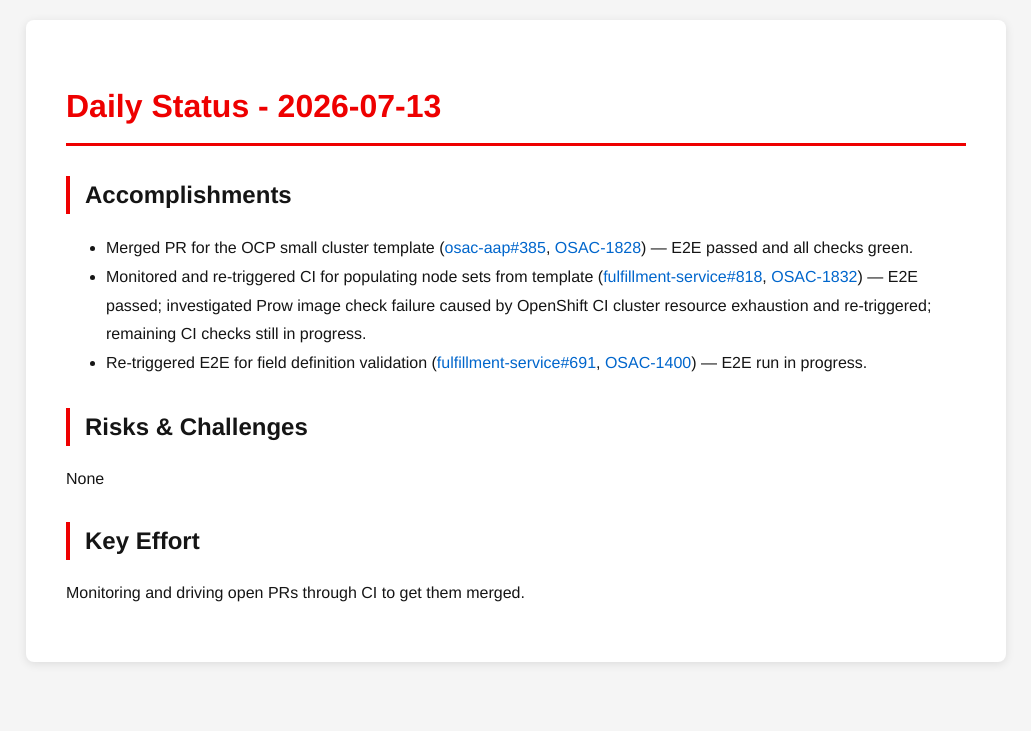
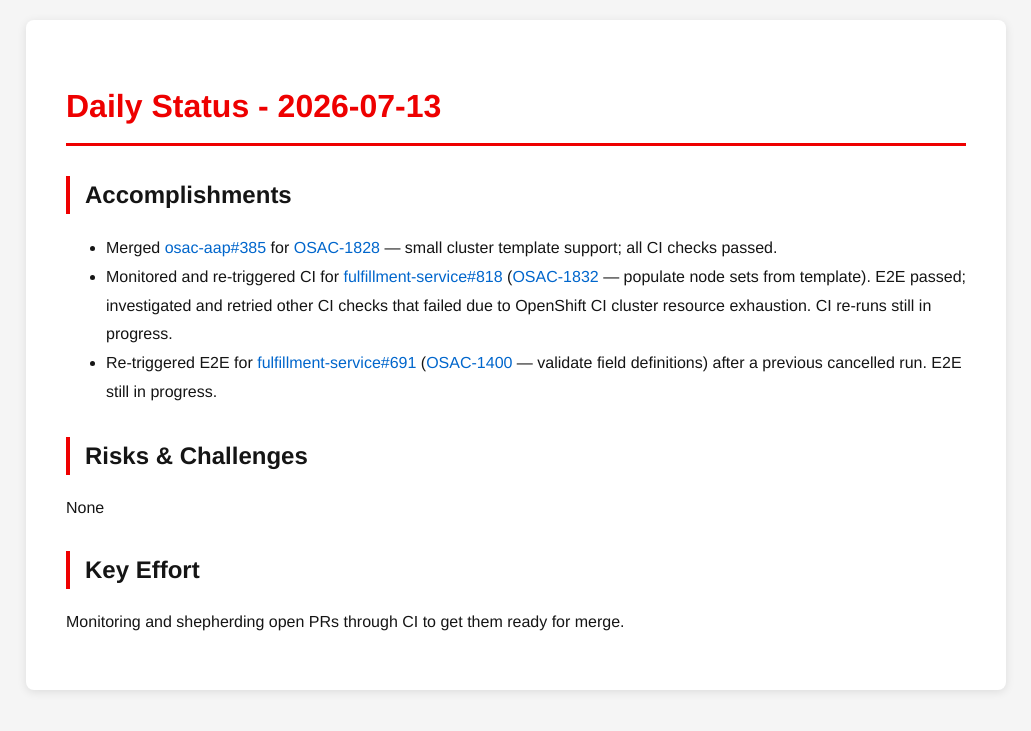
Before and after one commit to tzvatot/daily-status, a Jekyll site: the page built from 2026-07-13.md, in a window 1280 px wide. Shown: the top 731 px of the page, without its empty margins (124-1155 px from the left). Built offline with Jekyll 4.4.1, drawn with Linux system fonts in a browser that asks for light colours.

Commit message:
Daily status update - 2026-07-13

```diff
--- a/2026-07-13.md
+++ b/2026-07-13.md
@@ -7,12 +7,12 @@ date: 2026-07-13
 # Daily Status - 2026-07-13
 
 ## Accomplishments
-- Merged PR for the OCP small cluster template ([osac-aap#385](https://github.com/osac-project/osac-aap/pull/385), [OSAC-1828](https://redhat.atlassian.net/browse/OSAC-1828)) — E2E passed and all checks green.
-- Monitored and re-triggered CI for populating node sets from template ([fulfillment-service#818](https://github.com/osac-project/fulfillment-service/pull/818), [OSAC-1832](https://redhat.atlassian.net/browse/OSAC-1832)) — E2E passed; investigated Prow image check failure caused by OpenShift CI cluster resource exhaustion and re-triggered; remaining CI checks still in progress.
-- Re-triggered E2E for field definition validation ([fulfillment-service#691](https://github.com/osac-project/fulfillment-service/pull/691), [OSAC-1400](https://redhat.atlassian.net/browse/OSAC-1400)) — E2E run in progress.
+- Merged [osac-aap#385](https://github.com/osac-project/osac-aap/pull/385) for [OSAC-1828](https://redhat.atlassian.net/browse/OSAC-1828) — small cluster template support; all CI checks passed.
+- Monitored and re-triggered CI for [fulfillment-service#818](https://github.com/osac-project/fulfillment-service/pull/818) ([OSAC-1832](https://redhat.atlassian.net/browse/OSAC-1832) — populate node sets from template). E2E passed; investigated and retried other CI checks that failed due to OpenShift CI cluster resource exhaustion. CI re-runs still in progress.
+- Re-triggered E2E for [fulfillment-service#691](https://github.com/osac-project/fulfillment-service/pull/691) ([OSAC-1400](https://redhat.atlassian.net/browse/OSAC-1400) — validate field definitions) after a previous cancelled run. E2E still in progress.
 
 ## Risks & Challenges
 None
 
 ## Key Effort
-Monitoring and driving open PRs through CI to get them merged.
+Monitoring and shepherding open PRs through CI to get them ready for merge.
```
